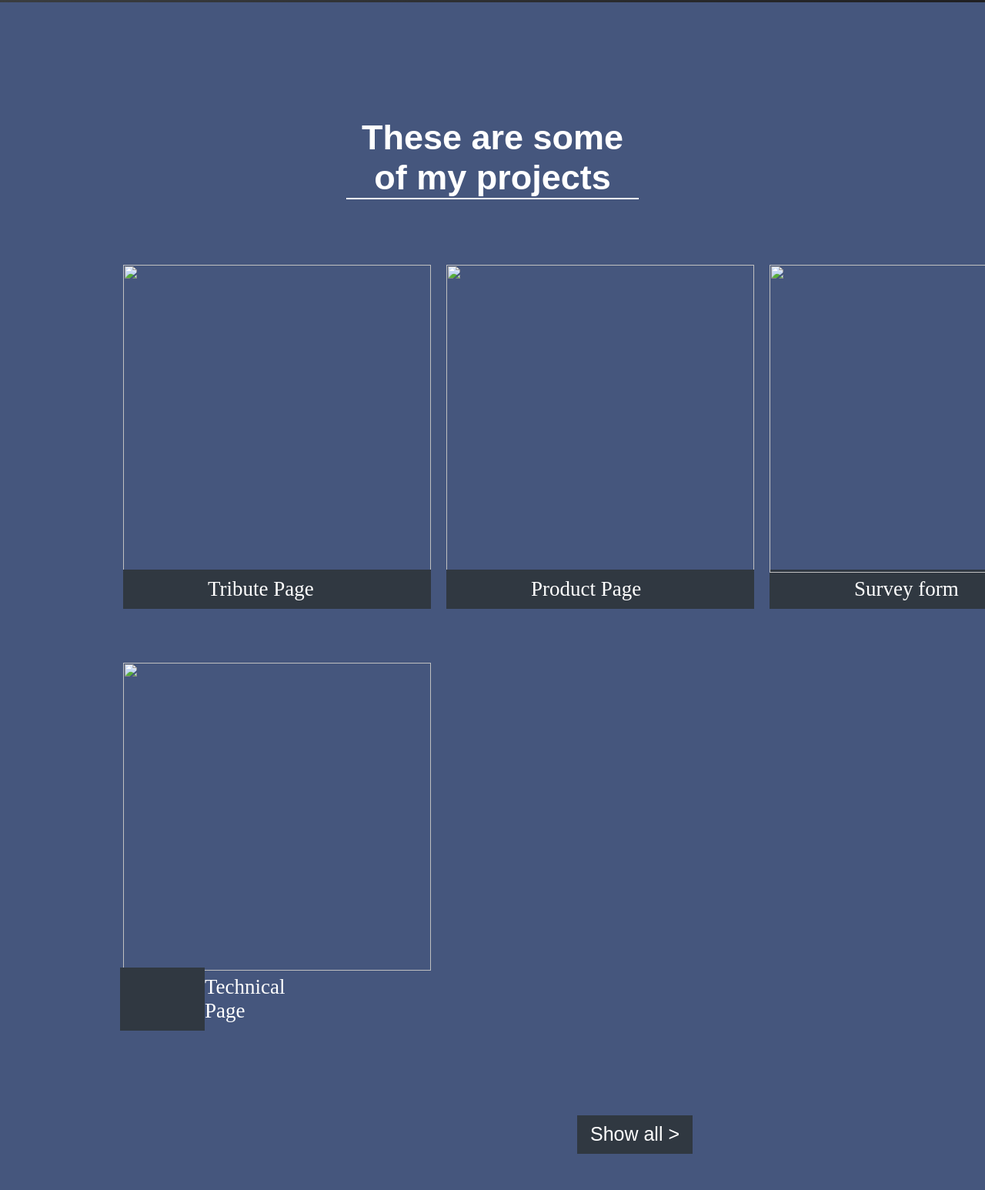
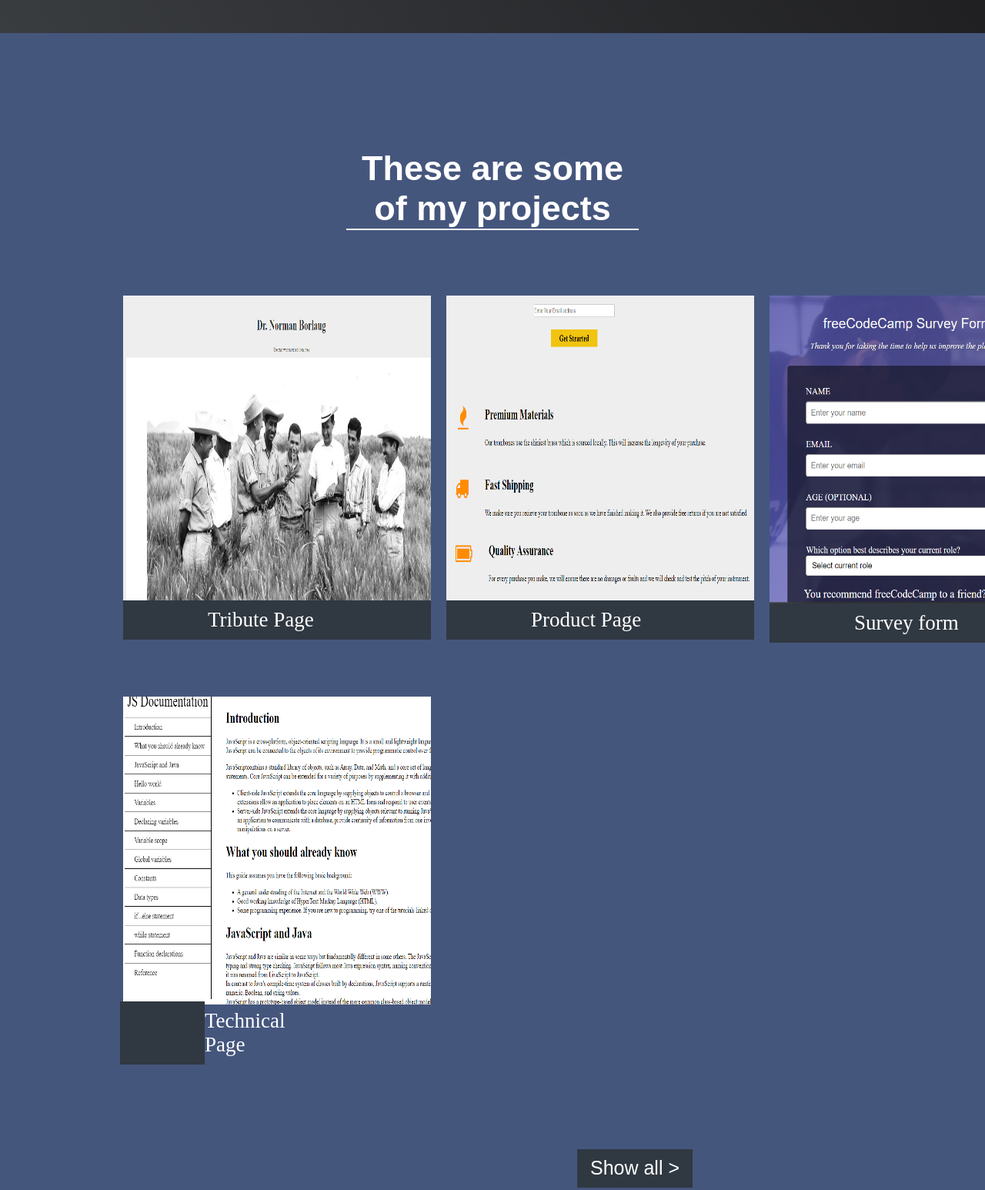
Before and after one commit to faiza203/Personal-Profile-Faiza, a plain HTML site: page index.html in a window 1280 px wide. Shown: the part 779-2325 px from the top of the page at 77% size. Drawn offline with Linux system fonts and the light colour scheme.

Commit message:
Updating styding

```diff
--- a/index.html
+++ b/index.html
@@ -48,10 +48,12 @@
       font-size: 70px;
     }
     #second p {
-      color: red;
+      color: white;
       font-family: "Poppins", sans-serif;
       font-size: 30px;
       font-style: italic;
+      background-color: #181719;
+      padding: 20px;
     }
     #third {
       background: #45567d;
@@ -79,7 +81,7 @@
       height: 25rem;
       width: 25rem;
       padding: 10px 10px 10px 10px;
-      cursor:n-resize ;
+      cursor: n-resize;
     }
     #thirdab img {
       margin-left: 150px;
@@ -101,7 +103,8 @@
       margin-left: 156px;
       margin-right: 1022px;
     }
-    #third #bu {
+    button {
+      transition: 1s;
       background-color: #303841;
       color: white;
       height: 50px;
@@ -112,6 +115,9 @@
       margin-left: 750px;
       margin-bottom: 150px;
       cursor: pointer;
+    }
+    button:hover {
+      border: 1px solid white;
     }
     #fourth {
       background-color: #303841;
@@ -145,6 +151,10 @@
       padding: 10px 20px 10px 20px;
       font-family: "Poppins", sans-serif;
       cursor: pointer;
+    }
+
+    #fourth li:hover {
+      border: 1px solid white;
     }
     #fifth {
       background-color: #303841;
@@ -181,27 +191,29 @@
         <h1>These are some of my projects</h1>
         <div id="thirdaa">
           <div class="abc">
-            <img src="C:/Users/Faiza/Pictures/d.png" />
+            <img src="./images/d.png" />
             <p>Tribute Page</p>
           </div>
           <div class="abc">
-            <img src="C:/Users/Faiza/Pictures/a.png" />
+            <img src="./images/a.png" />
             <p>Product Page</p>
           </div>
           <div id="abc">
-            <img src="C:/Users/Faiza/Pictures/b.png" />
+            <img src="./images/b.png" />
             <p>Survey form</p>
           </div>
         </div>
         <div id="thirdab">
           <div class="abc">
-            <img src="C:/Users/Faiza/Pictures/c.png" />
+            <img src="./images/c.png" />
             <p>Technical Page</p>
           </div>
         </div>
       </div>
       <div id="thirdB">
-        <button id="bu">Show all ></button>
+        <a href="https://github.com/faiza203?tab=repositories" target="_blank">
+          <button>Show all ></button>
+        </a>
       </div>
     </div>
     <div id="fourth">
```
Also changed, not shown: images/a.png (added), images/b.png (added), images/c.png (added), images/d.png (added), images/e.png (added).
